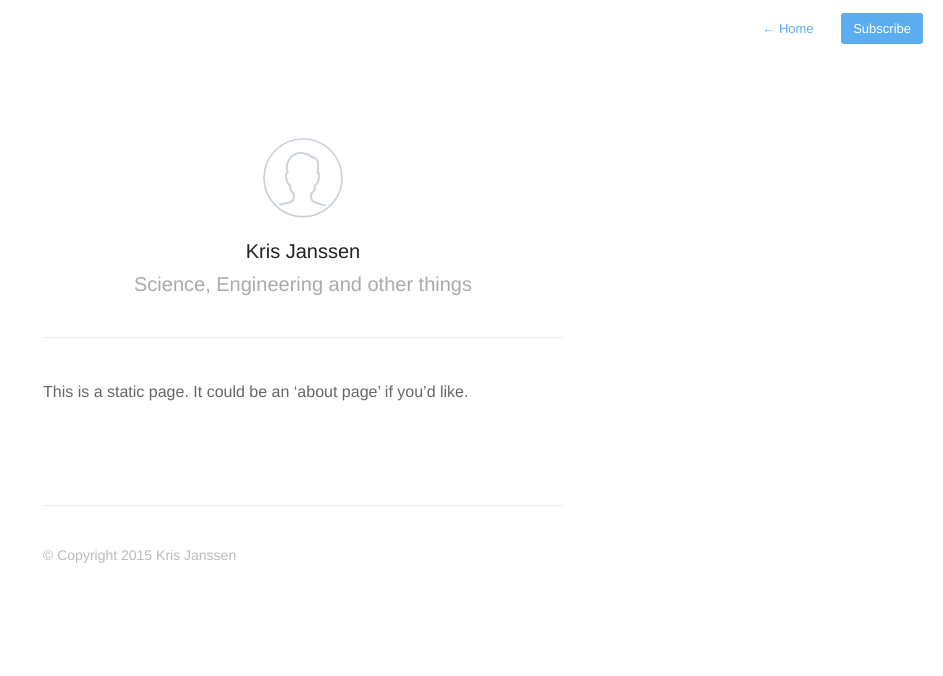
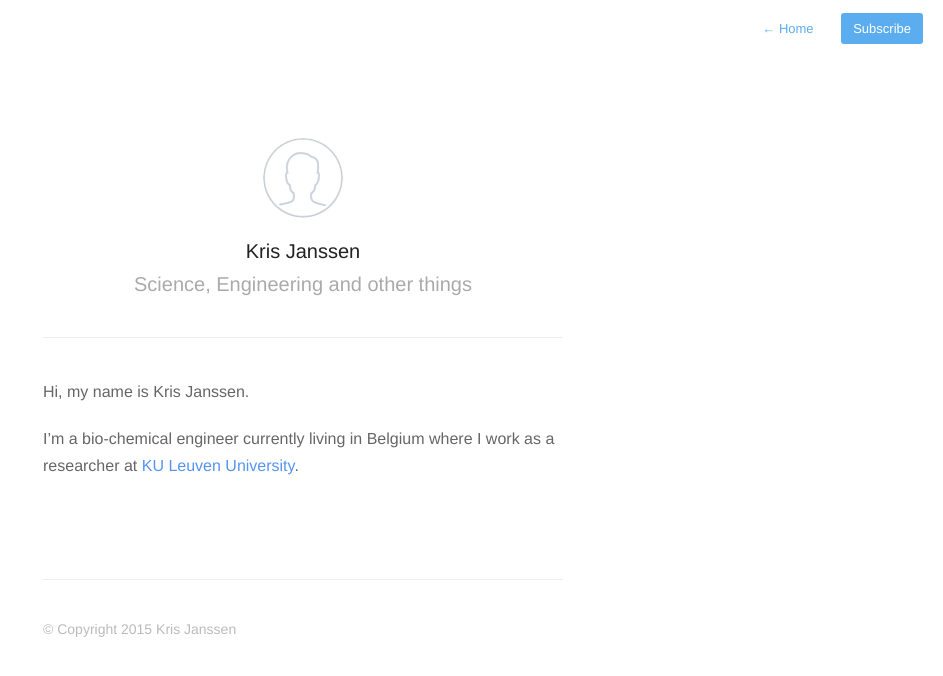
Before and after one commit to KrisJanssen/KrisJanssen.github.io, a Jekyll site: the page built from about.md, in a window 1280 px wide. Shown: the top 676 px of the page, without its empty margins (337-1280 px from the left). Built offline with Jekyll 4.4.1, drawn with Linux system fonts in a browser that asks for light colours; nearby versions of some CDN libraries; Markdown is read by kramdown in place of the engine named in the settings.

Commit message:
Updated about.md

```diff
--- a/about.md
+++ b/about.md
@@ -2,8 +2,12 @@
 title: About
 permalink: about/
 profile: true
+published: true
 ---
 
-This is a static page. It could be an 'about page' if you'd like.
+
+Hi, my name is Kris Janssen.
+
+I'm a bio-chemical engineer currently living in Belgium where I work as a researcher at [KU Leuven University](http://www.kuleuven.be "KU Leuven").
 
 {% include footer.html %}
```
